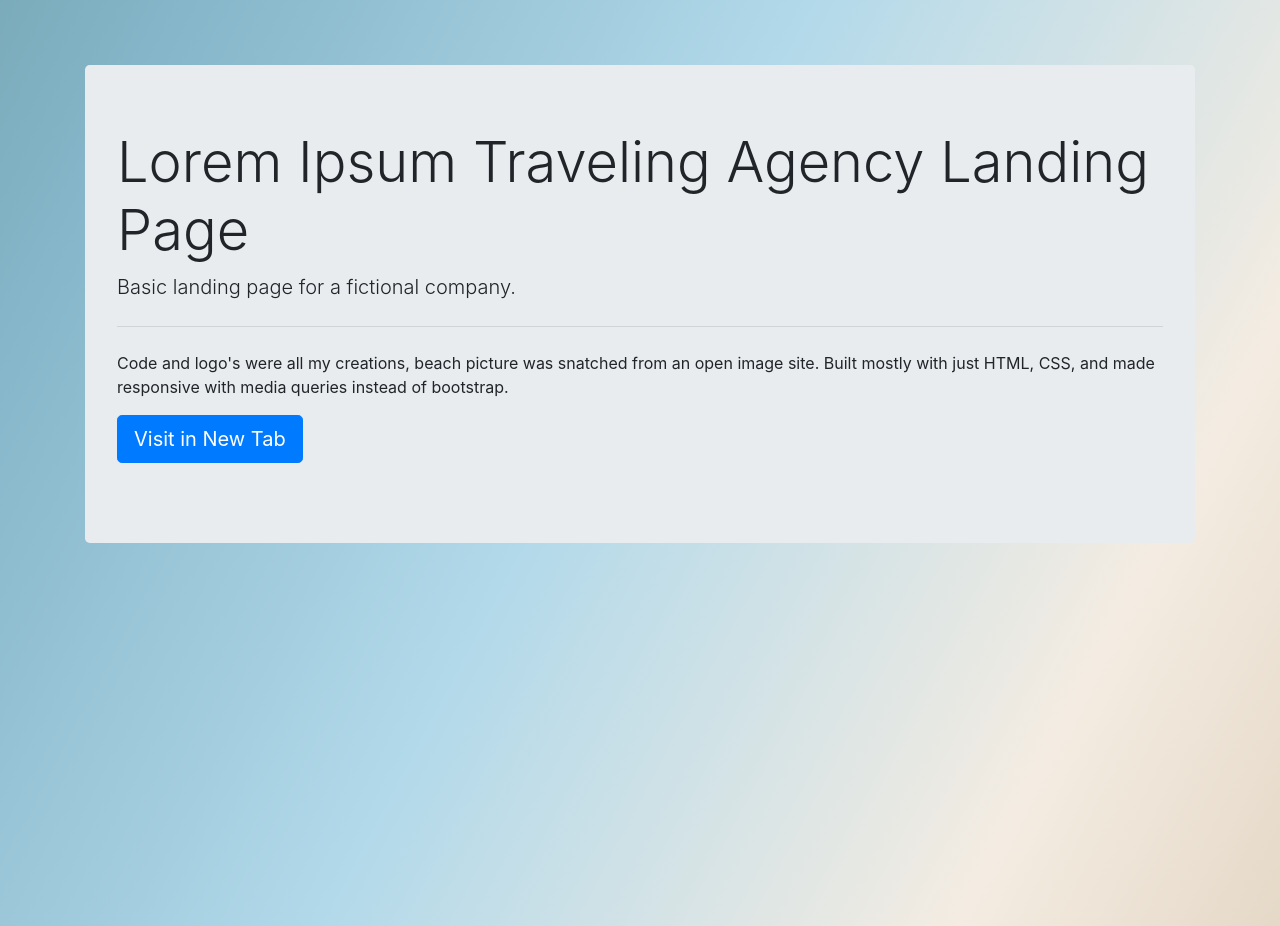
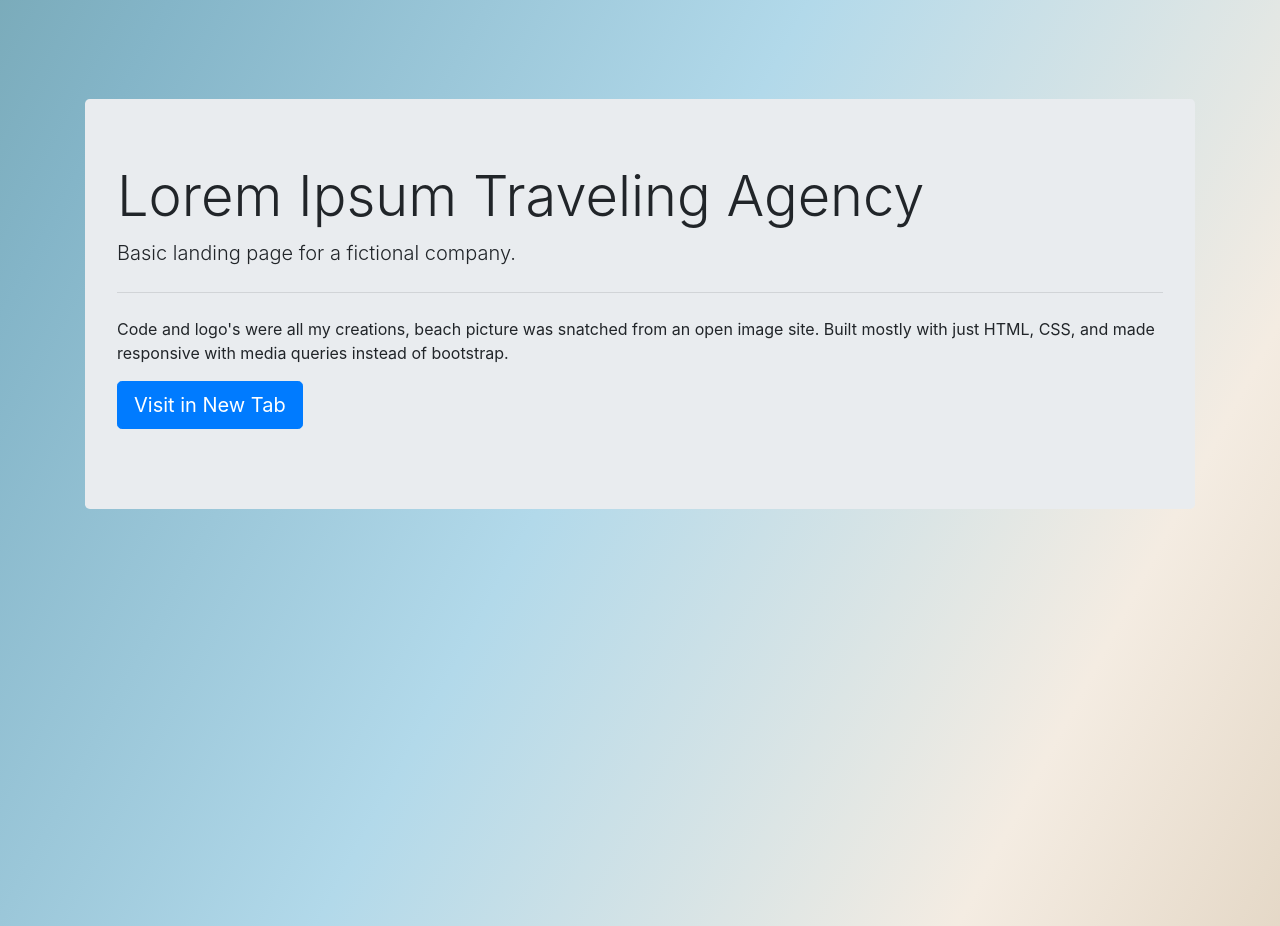
Before and after one commit to ateichelman/ateichelman.github.io, a plain HTML site: page index.html in a window 1280 px wide. Shown: the part 880-1806 px from the top of the page. Drawn offline with Linux system fonts and the light colour scheme.

Commit message:
futzing with a header

```diff
--- a/index.html
+++ b/index.html
@@ -43,7 +43,7 @@
         <div class="row align-self-center">
           <div class="col-12">
             <div class="jumbotron">
-              <h2 class="display-4">Lorem Ipsum Traveling Agency Landing Page</h2>
+              <h2 class="display-4">Lorem Ipsum Traveling Agency</h2>
               <p class="lead">Basic landing page for a fictional company.</p>
               <hr class="my-4">
               <p>Code and logo's were all my creations, beach picture was snatched from an open image site. Built mostly with just HTML, CSS, and made responsive with media queries instead of bootstrap.</p>
```
